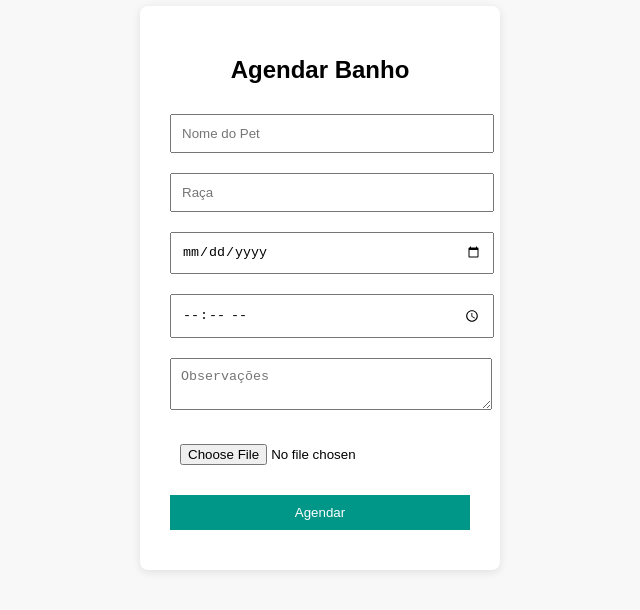
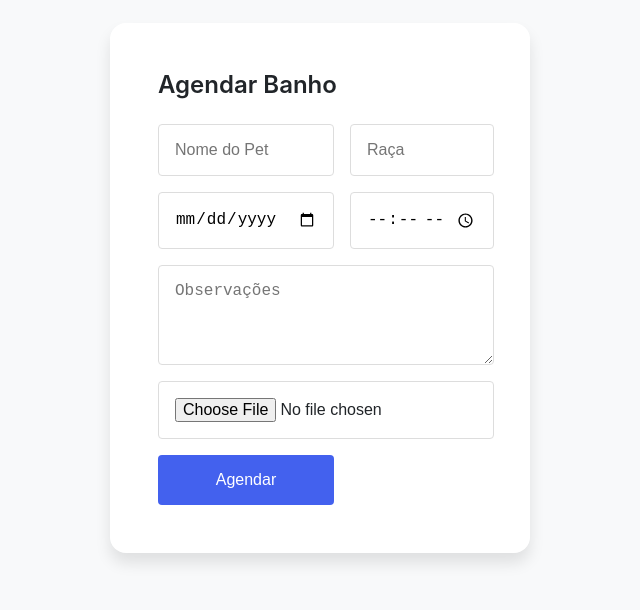
Before and after one commit to LuanRoccha13/Sistema-de-Agendamento-de-Banhos-em-Pet-Shop, a plain HTML site: page petshop-system/frontend/agendamento.html in a window 1280 px wide. Shown: the part 112-722 px from the top of the page, without its empty margins (320-960 px from the left). Drawn offline with Linux system fonts and the light colour scheme.

Commit message:
att trabalho

```diff
--- a/petshop-system/frontend/css/style.css
+++ b/petshop-system/frontend/css/style.css
@@ -1,32 +1,280 @@
+/* style.css - Versão Aprimorada */
+:root {
+  /* Cores */
+  --primary-color: #4361ee;
+  --primary-hover: #3a56d4;
+  --secondary-color: #4895ef;
+  --accent-color: #f72585;
+  --light-color: #f8f9fa;
+  --dark-color: #212529;
+  --gray-color: #6c757d;
+  --success-color: #4cc9f0;
+  --error-color: #f72585;
+
+  /* Espaçamento */
+  --spacing-xs: 0.5rem;
+  --spacing-sm: 1rem;
+  --spacing-md: 1.5rem;
+  --spacing-lg: 2rem;
+  --spacing-xl: 3rem;
+
+  /* Tipografia */
+  --font-size-base: 1rem;
+  --font-size-sm: 0.875rem;
+  --font-size-lg: 1.25rem;
+  --font-size-xl: 1.5rem;
+  --font-size-xxl: 2rem;
+
+  /* Bordas */
+  --border-radius-sm: 0.25rem;
+  --border-radius-md: 0.5rem;
+  --border-radius-lg: 1rem;
+
+  /* Sombras */
+  --shadow-sm: 0 1px 3px rgba(0,0,0,0.12);
+  --shadow-md: 0 4px 6px rgba(0,0,0,0.1);
+  --shadow-lg: 0 10px 15px rgba(0,0,0,0.1);
+
+  /* Transições */
+  --transition-fast: 0.15s;
+  --transition-normal: 0.3s;
+  --transition-slow: 0.5s;
+}
+
+/* Reset e Base */
+* {
+  margin: 0;
+  padding: 0;
+  box-sizing: border-box;
+}
 
 body {
-    font-family: Arial, sans-serif;
-    background-color: #f8f8f8;
+  font-family: 'Inter', -apple-system, BlinkMacSystemFont, 'Segoe UI', Roboto, Oxygen, Ubuntu, Cantarell, sans-serif;
+  line-height: 1.6;
+  color: var(--dark-color);
+  background-color: var(--light-color);
+  min-height: 100vh;
   display: flex;
+  flex-direction: column;
   justify-content: center;
   align-items: center;
-    height: 100vh;
-    margin: 0;
+  padding: var(--spacing-md);
 }
+
+/* Container Principal */
 .container {
-    background: #fff;
-    padding: 30px;
-    border-radius: 8px;
-    box-shadow: 0 2px 10px rgba(0, 0, 0, 0.1);
-    width: 300px;
+  width: 100%;
+  max-width: 420px;
+  background: white;
+  padding: var(--spacing-xl);
+  border-radius: var(--border-radius-lg);
+  box-shadow: var(--shadow-lg);
+  margin: var(--spacing-md) auto;
+  transition: transform var(--transition-normal) ease, box-shadow var(--transition-normal) ease;
+}
+
+.container:hover {
+  box-shadow: 0 15px 30px rgba(0,0,0,0.1);
+  transform: translateY(-2px);
+}
+
+/* Tipografia */
+h1, h2, h3 {
+  color: var(--dark-color);
+  margin-bottom: var(--spacing-md);
+  font-weight: 600;
+  line-height: 1.2;
+}
+
+h1 {
+  font-size: var(--font-size-xxl);
+}
+
+h2 {
+  font-size: var(--font-size-xl);
+}
+
+p {
+  margin-bottom: var(--spacing-sm);
+  color: var(--gray-color);
+}
+
+a {
+  color: var(--primary-color);
+  text-decoration: none;
+  transition: color var(--transition-fast) ease;
+}
+
+a:hover {
+  color: var(--primary-hover);
+  text-decoration: underline;
+}
+
+/* Formulários */
+form {
+  display: flex;
+  flex-direction: column;
+  gap: var(--spacing-sm);
+}
+
+input, textarea, select {
+  width: 100%;
+  padding: var(--spacing-sm);
+  border: 1px solid #ddd;
+  border-radius: var(--border-radius-sm);
+  font-size: var(--font-size-base);
+  transition: border-color var(--transition-fast) ease, box-shadow var(--transition-fast) ease;
+}
+
+input:focus, textarea:focus, select:focus {
+  outline: none;
+  border-color: var(--primary-color);
+  box-shadow: 0 0 0 3px rgba(67, 97, 238, 0.2);
+}
+
+textarea {
+  min-height: 100px;
+  resize: vertical;
+}
+
+/* Botões */
+button, .btn {
+  display: inline-block;
+  background-color: var(--primary-color);
+  color: white;
+  padding: var(--spacing-sm) var(--spacing-md);
+  border: none;
+  border-radius: var(--border-radius-sm);
+  font-size: var(--font-size-base);
+  font-weight: 500;
+  cursor: pointer;
+  transition: all var(--transition-normal) ease;
   text-align: center;
+  text-decoration: none;
 }
-  input, textarea, button {
-    width: 100%;
-    padding: 10px;
-    margin: 10px 0;
+
+button:hover, .btn:hover {
+  background-color: var(--primary-hover);
+  transform: translateY(-1px);
+  box-shadow: var(--shadow-md);
 }
-  button {
-    background-color: #009688;
-    color: white;
-    border: none;
-    cursor: pointer;
+
+button:active, .btn:active {
+  transform: translateY(0);
 }
-  button:hover {
-    background-color: #00796b;
+
+button.secondary {
+  background-color: var(--secondary-color);
 }
+
+button.secondary:hover {
+  background-color: #3a7bd5;
+}
+
+/* Preview de Imagem */
+#preview {
+  display: none;
+  max-width: 100%;
+  height: auto;
+  border-radius: var(--border-radius-sm);
+  margin: var(--spacing-sm) 0;
+  border: 1px dashed var(--gray-color);
+  padding: var(--spacing-xs);
+}
+
+/* Lista de Agendamentos */
+#listaAgendamentos {
+  margin-top: var(--spacing-md);
+}
+
+.agendamento-item {
+  background: white;
+  padding: var(--spacing-sm);
+  margin-bottom: var(--spacing-sm);
+  border-radius: var(--border-radius-sm);
+  box-shadow: var(--shadow-sm);
+  transition: all var(--transition-fast) ease;
+}
+
+.agendamento-item:hover {
+  transform: translateY(-2px);
+  box-shadow: var(--shadow-md);
+}
+
+/* Mensagens de Feedback */
+.alert {
+  padding: var(--spacing-sm);
+  border-radius: var(--border-radius-sm);
+  margin-bottom: var(--spacing-sm);
+}
+
+.alert-success {
+  background-color: rgba(76, 201, 240, 0.2);
+  color: #0a9396;
+}
+
+.alert-error {
+  background-color: rgba(247, 37, 133, 0.2);
+  color: #ae2012;
+}
+
+/* Responsividade */
+@media (max-width: 576px) {
+  .container {
+    padding: var(--spacing-md);
+    max-width: 100%;
+  }
+
+  h1 {
+    font-size: var(--font-size-xl);
+  }
+
+  h2 {
+    font-size: var(--font-size-lg);
+  }
+}
+
+/* Animações */
+@keyframes fadeIn {
+  from { opacity: 0; transform: translateY(10px); }
+  to { opacity: 1; transform: translateY(0); }
+}
+
+.container {
+  animation: fadeIn 0.5s ease-out forwards;
+}
+
+/* Estilos específicos para a página de dashboard */
+.dashboard-container {
+  max-width: 800px;
+}
+
+.dashboard-header {
+  display: flex;
+  justify-content: space-between;
+  align-items: center;
+  margin-bottom: var(--spacing-lg);
+}
+
+/* Estilo para o formulário de agendamento */
+#formAgendamento {
+  display: grid;
+  grid-template-columns: 1fr 1fr;
+  gap: var(--spacing-sm);
+}
+
+#formAgendamento input[type="date"],
+#formAgendamento input[type="time"] {
+  grid-column: span 1;
+}
+
+#formAgendamento textarea,
+#formAgendamento input[type="file"] {
+  grid-column: span 2;
+}
+
+/* Estilo para o preview da imagem */
+#preview {
+  grid-column: span 2;
+  justify-self: center;
+}
```
Lines whose indentation alone changed are shown as unchanged.
